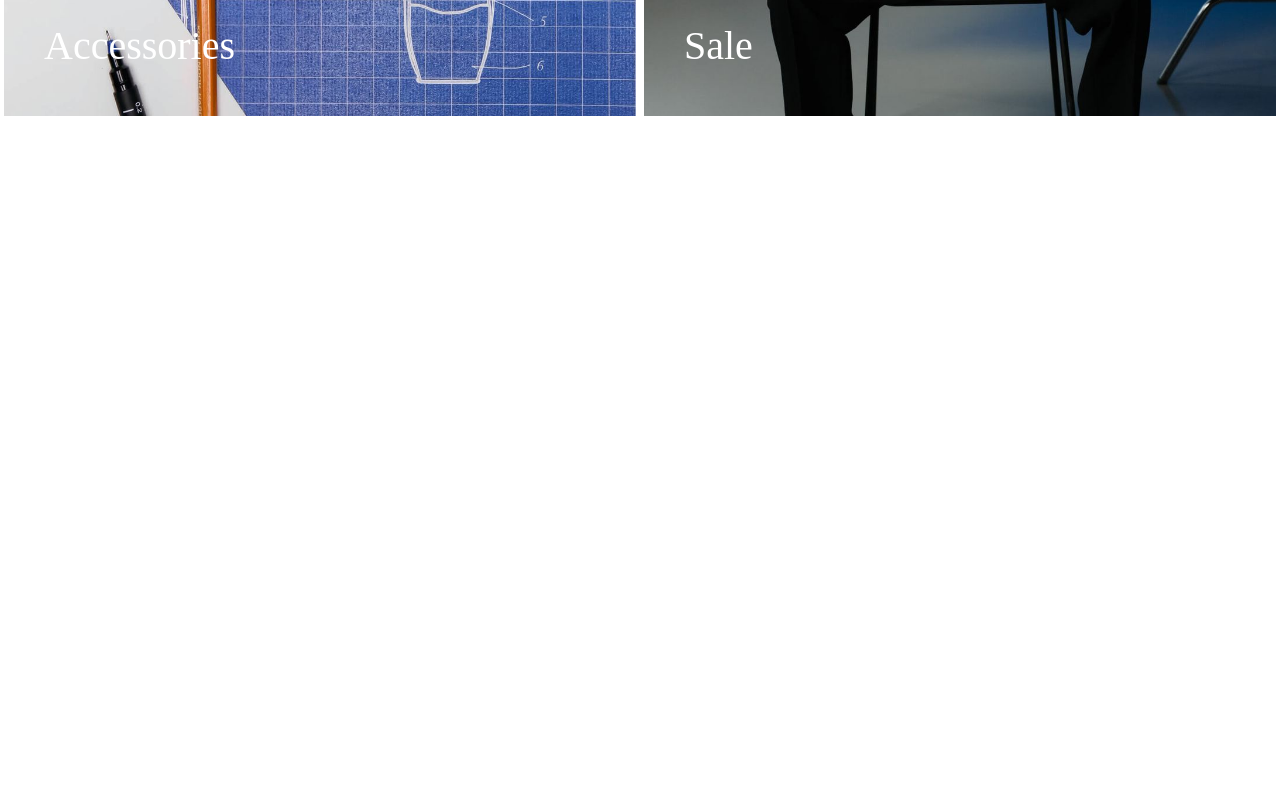
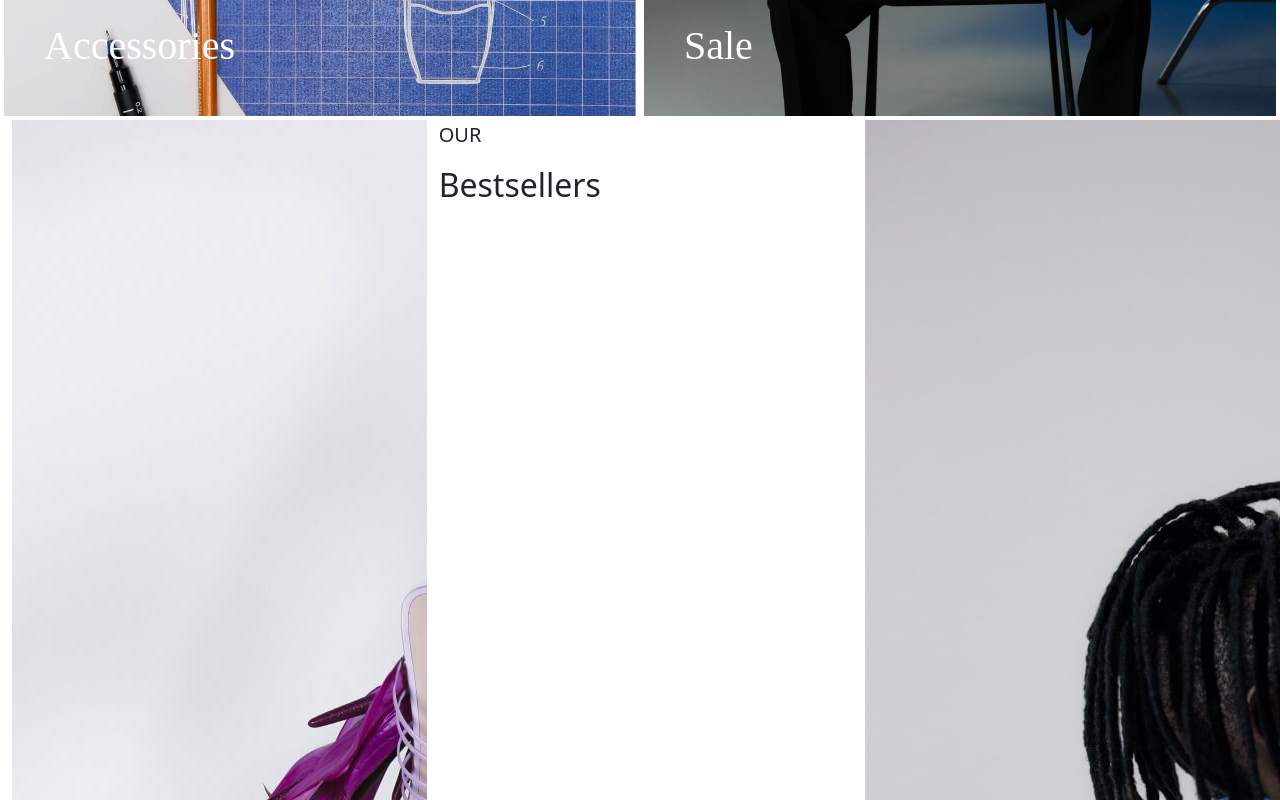
Before and after one commit to krystiano13/novastyle, a React (Create React App) app: page / in a window 1280 px wide. Shown: the part 1860-2660 px from the top of the page. Before the commit the page ends 2060 px from the top, so only its background shows below. Built offline with nearby package versions, Linux system fonts and the light colour scheme.

Commit message:
adding data to a structure in bestsellers section

```diff
--- a/src/components/Bestsellers/Bestsellers.tsx
+++ b/src/components/Bestsellers/Bestsellers.tsx
@@ -1,19 +1,23 @@
 import React from "react";
+import { bestsellersData } from "./bestsellersData";
 
 const Bestsellers = () => {
   return (
     <section className="Bestsellers container-fluid">
       <div className="row">
-        <div className="col-4">
-          <img src="" alt="" />
-          <p></p>
-        </div>
-      </div>
-      <div className="row">
-        <div className="col-3">
-          <img src="" alt="" />
-          <p></p>
-        </div>
+        {bestsellersData.map((item) =>
+          item.isImg ? (
+            <div className={item.fr ? "col-4" : "col-3"}>
+              <img src={item.img1} alt={item.text} />
+              <p>{item.text}</p>
+            </div>
+          ) : (
+            <div className="col-4">
+              <p className="lead">OUR</p>
+              <h2>Bestsellers</h2>
+            </div>
+          )
+        )}
       </div>
     </section>
   );
--- a/src/components/Bestsellers/bestsellersData.ts
+++ b/src/components/Bestsellers/bestsellersData.ts
@@ -18,6 +18,7 @@ export const bestsellersData = [
     isImg: true,
     img1: b11,
     img2: b12,
+    fr: true,
   },
   {
     id: 1,
@@ -25,6 +26,7 @@ export const bestsellersData = [
     isImg: false,
     img1: undefined,
     img2: undefined,
+    fr: true,
   },
   {
     id: 2,
@@ -32,6 +34,7 @@ export const bestsellersData = [
     isImg: true,
     img1: b21,
     img2: b22,
+    fr: true,
   },
   {
     id: 3,
@@ -39,6 +42,7 @@ export const bestsellersData = [
     isImg: true,
     img1: b31,
     img2: b32,
+    fr: false,
   },
   {
     id: 4,
@@ -46,6 +50,7 @@ export const bestsellersData = [
     isImg: true,
     img1: b41,
     img2: b42,
+    fr: false,
   },
   {
     id: 5,
@@ -53,6 +58,7 @@ export const bestsellersData = [
     isImg: true,
     img1: b51,
     img2: b52,
+    fr: false,
   },
   {
     id: 6,
@@ -60,5 +66,6 @@ export const bestsellersData = [
     isImg: true,
     img1: b61,
     img2: b62,
+    fr: false,
   },
 ];
```
